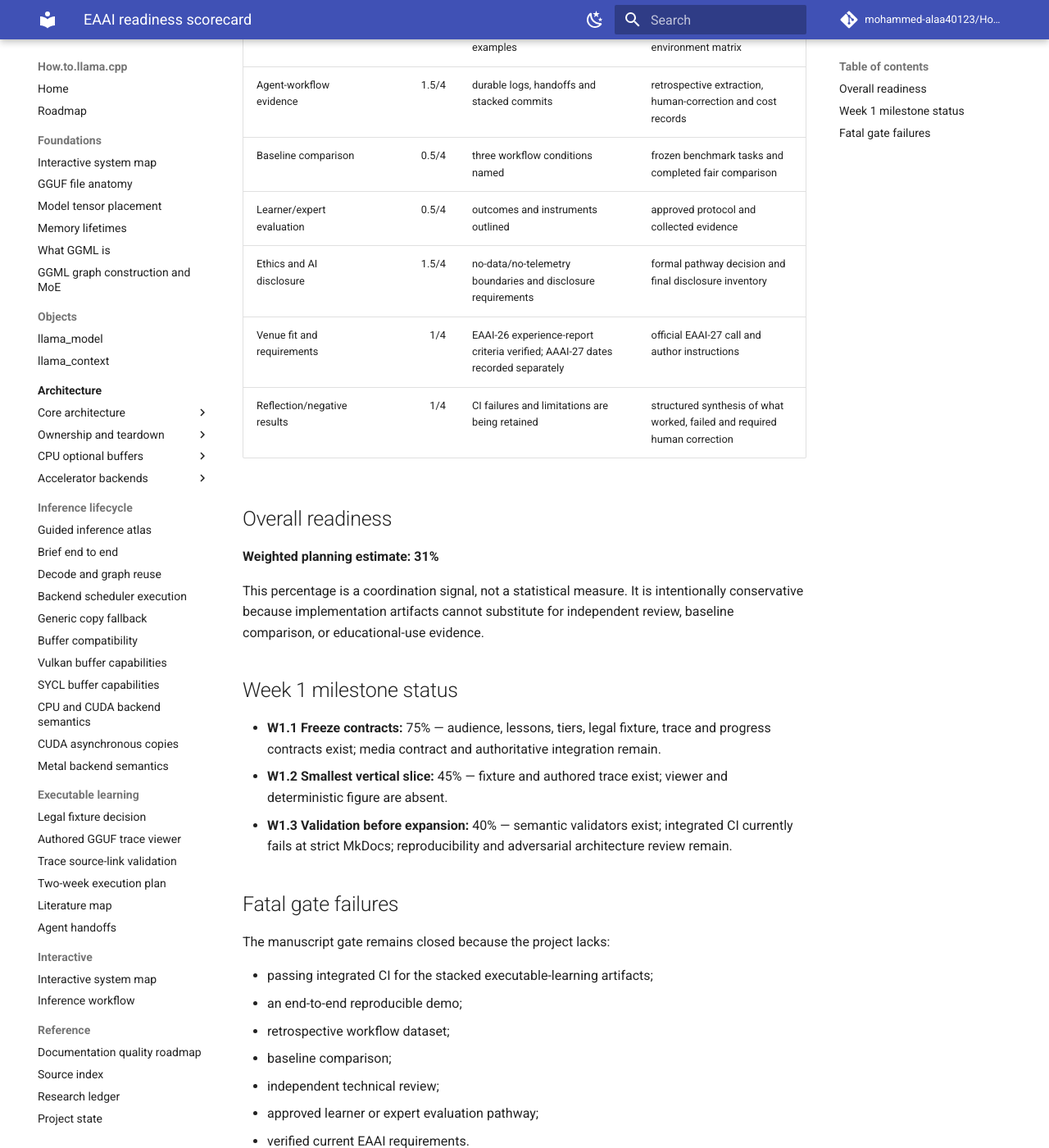
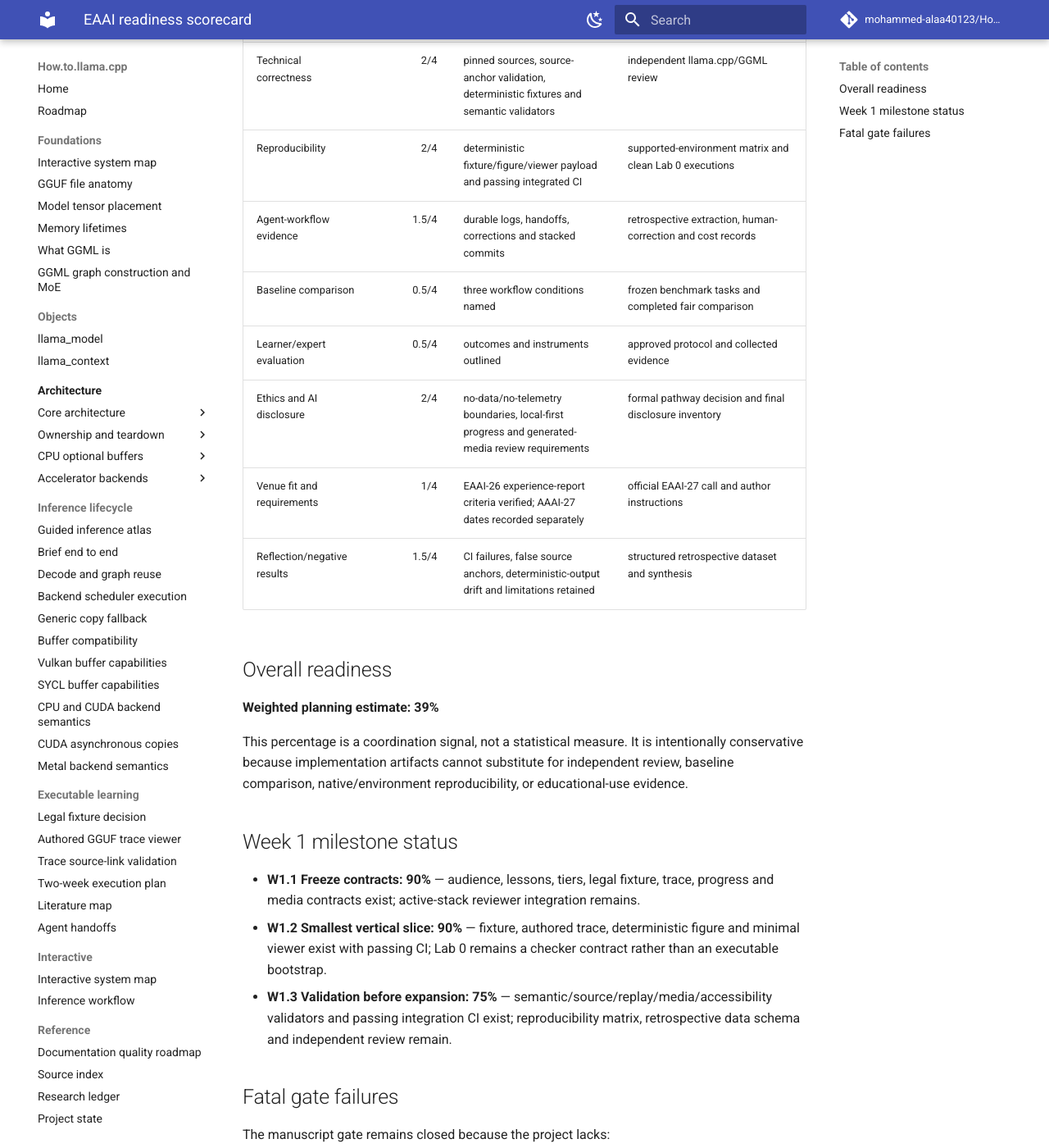
Before and after one commit to mohammed-alaa40123/How.to.llama.cpp, an MkDocs documentation site: the page built from docs/publication/readiness-scorecard.md, in a window 1280 px wide and 1400 px high, scrolled down 1272 px. Shown: the whole window at 82% size. Built offline with MkDocs 1.6.1 and Material for MkDocs 9.7.7, drawn with Linux system fonts in a browser that asks for light colours; comment, search, counter and statistics services are not loaded; some of the changed text lies outside the part shown.

Commit message:
Update EAAI readiness after validated viewer slice

```diff
--- a/docs/publication/readiness-scorecard.md
+++ b/docs/publication/readiness-scorecard.md
@@ -16,38 +16,38 @@ Scores use a 0-4 evidence scale:
 | Research questions and contribution | 2/4 | four planning RQs and bounded contribution statements | claims-evidence table tied to collected data and baselines |
 | Lab platform architecture | 2/4 | unequal browser/local/cloud tiers and legal fixture policy | reproducibility matrix and clean-environment executions |
 | Lab 0 | 1.5/4 | six-phase schema, validator and model-free report | command runner, diagnostics, timing and local/devcontainer evidence |
-| GGUF browser lab | 1/4 | deterministic fixture, golden parse and lesson contract | browser parser, checkpoints, progress adapter and accessibility validation |
-| Executable lecture | 1.5/4 | trace schema, authored sample and validator | source-link validation, viewer shell and bounded native/faithful capture |
+| GGUF browser lab | 1.25/4 | deterministic fixture, golden parse, figure and lesson contract | browser parser, checkpoints, progress adapter and accessibility validation |
+| Executable lecture | 2.5/4 | pinned trace, corrected source anchors, deterministic replay and keyboard-operable viewer with transcript fallback | bounded native/faithful capture, independent review and static baseline comparison |
 | Progress/privacy | 2/4 | local-only schema and privacy constraints | export/import, migration, corruption recovery and storage adapter tests |
-| Media/provenance | 1/4 | deterministic-authority policy and review requirements | manifest schema, validator and deterministic figure dry run |
-| Accessibility | 2/4 | static fallbacks required; existing generated-site accessibility checks | keyboard/reduced-motion/browser validation for new artifacts |
-| Technical correctness | 1.5/4 | pinned sources, deterministic fixtures and semantic validators | independent llama.cpp/GGML review and source-link checks |
-| Reproducibility | 1.5/4 | deterministic fixture and schema examples | passing integrated CI and environment matrix |
-| Agent-workflow evidence | 1.5/4 | durable logs, handoffs and stacked commits | retrospective extraction, human-correction and cost records |
+| Media/provenance | 2.5/4 | manifest validator, official API review and deterministic figure with exact checksums | acceptance/revision/rejection dry run and stale-asset test |
+| Accessibility | 2.5/4 | generated-site checks, viewer keyboard controls, live text status, reduced motion and transcript fallback | browser-level keyboard/focus testing for all vertical slices |
+| Technical correctness | 2/4 | pinned sources, source-anchor validation, deterministic fixtures and semantic validators | independent llama.cpp/GGML review |
+| Reproducibility | 2/4 | deterministic fixture/figure/viewer payload and passing integrated CI | supported-environment matrix and clean Lab 0 executions |
+| Agent-workflow evidence | 1.5/4 | durable logs, handoffs, corrections and stacked commits | retrospective extraction, human-correction and cost records |
 | Baseline comparison | 0.5/4 | three workflow conditions named | frozen benchmark tasks and completed fair comparison |
 | Learner/expert evaluation | 0.5/4 | outcomes and instruments outlined | approved protocol and collected evidence |
-| Ethics and AI disclosure | 1.5/4 | no-data/no-telemetry boundaries and disclosure requirements | formal pathway decision and final disclosure inventory |
+| Ethics and AI disclosure | 2/4 | no-data/no-telemetry boundaries, local-first progress and generated-media review requirements | formal pathway decision and final disclosure inventory |
 | Venue fit and requirements | 1/4 | EAAI-26 experience-report criteria verified; AAAI-27 dates recorded separately | official EAAI-27 call and author instructions |
-| Reflection/negative results | 1/4 | CI failures and limitations are being retained | structured synthesis of what worked, failed and required human correction |
+| Reflection/negative results | 1.5/4 | CI failures, false source anchors, deterministic-output drift and limitations retained | structured retrospective dataset and synthesis |
 
 ## Overall readiness
 
-**Weighted planning estimate: 31%**
+**Weighted planning estimate: 39%**
 
-This percentage is a coordination signal, not a statistical measure. It is intentionally conservative because implementation artifacts cannot substitute for independent review, baseline comparison, or educational-use evidence.
+This percentage is a coordination signal, not a statistical measure. It is intentionally conservative because implementation artifacts cannot substitute for independent review, baseline comparison, native/environment reproducibility, or educational-use evidence.
 
 ## Week 1 milestone status
 
-- **W1.1 Freeze contracts:** 75% — audience, lessons, tiers, legal fixture, trace and progress contracts exist; media contract and authoritative integration remain.
-- **W1.2 Smallest vertical slice:** 45% — fixture and authored trace exist; viewer and deterministic figure are absent.
-- **W1.3 Validation before expansion:** 40% — semantic validators exist; integrated CI currently fails at strict MkDocs; reproducibility and adversarial architecture review remain.
+- **W1.1 Freeze contracts: 90%** — audience, lessons, tiers, legal fixture, trace, progress and media contracts exist; active-stack reviewer integration remains.
+- **W1.2 Smallest vertical slice: 90%** — fixture, authored trace, deterministic figure and minimal viewer exist with passing CI; Lab 0 remains a checker contract rather than an executable bootstrap.
+- **W1.3 Validation before expansion: 75%** — semantic/source/replay/media/accessibility validators and passing integration CI exist; reproducibility matrix, retrospective data schema and independent review remain.
 
 ## Fatal gate failures
 
 The manuscript gate remains closed because the project lacks:
 
-- passing integrated CI for the stacked executable-learning artifacts;
-- an end-to-end reproducible demo;
+- a reproducible end-to-end Lab 0 and GGUF browser lab;
+- progress export/import connected to the lab;
 - retrospective workflow dataset;
 - baseline comparison;
 - independent technical review;
```
Also changed, not shown: other parts of docs/publication/readiness-scorecard.md (+1 -1 lines).
